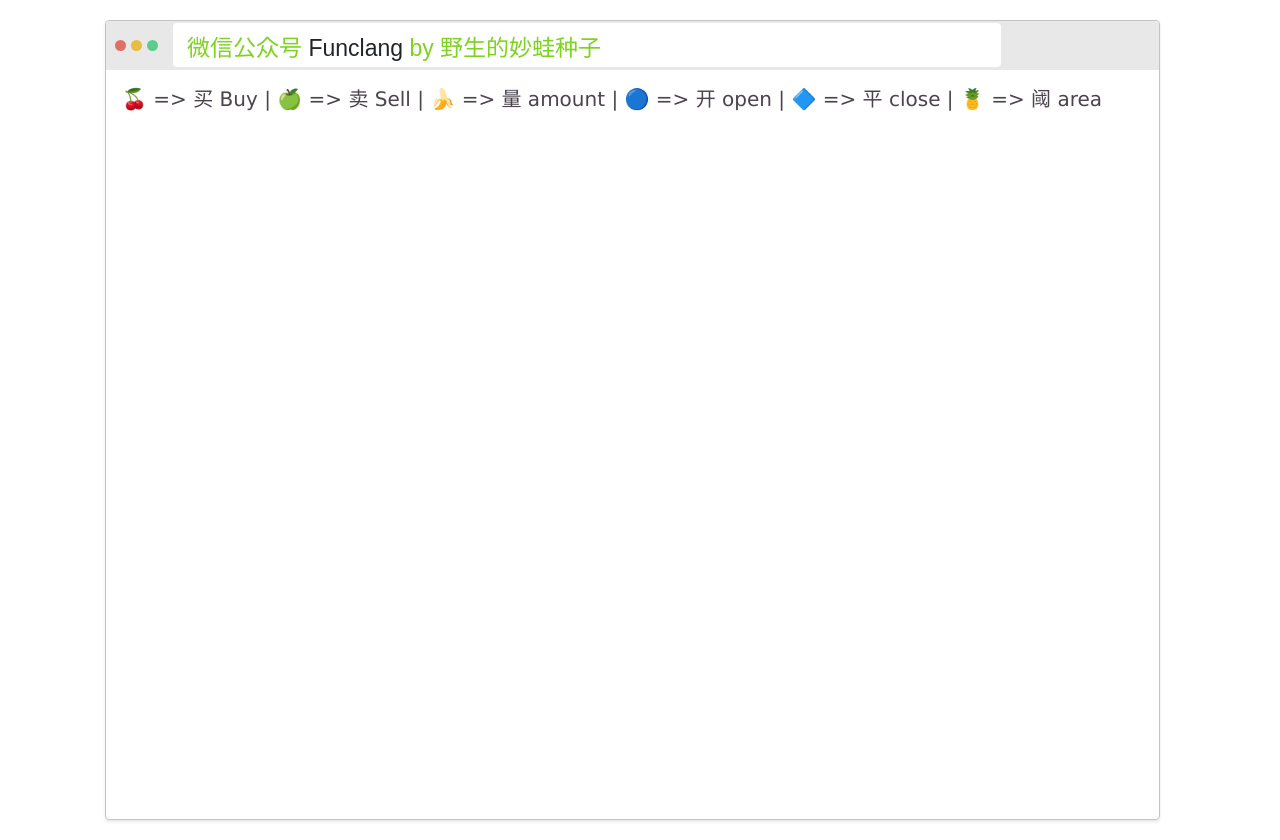
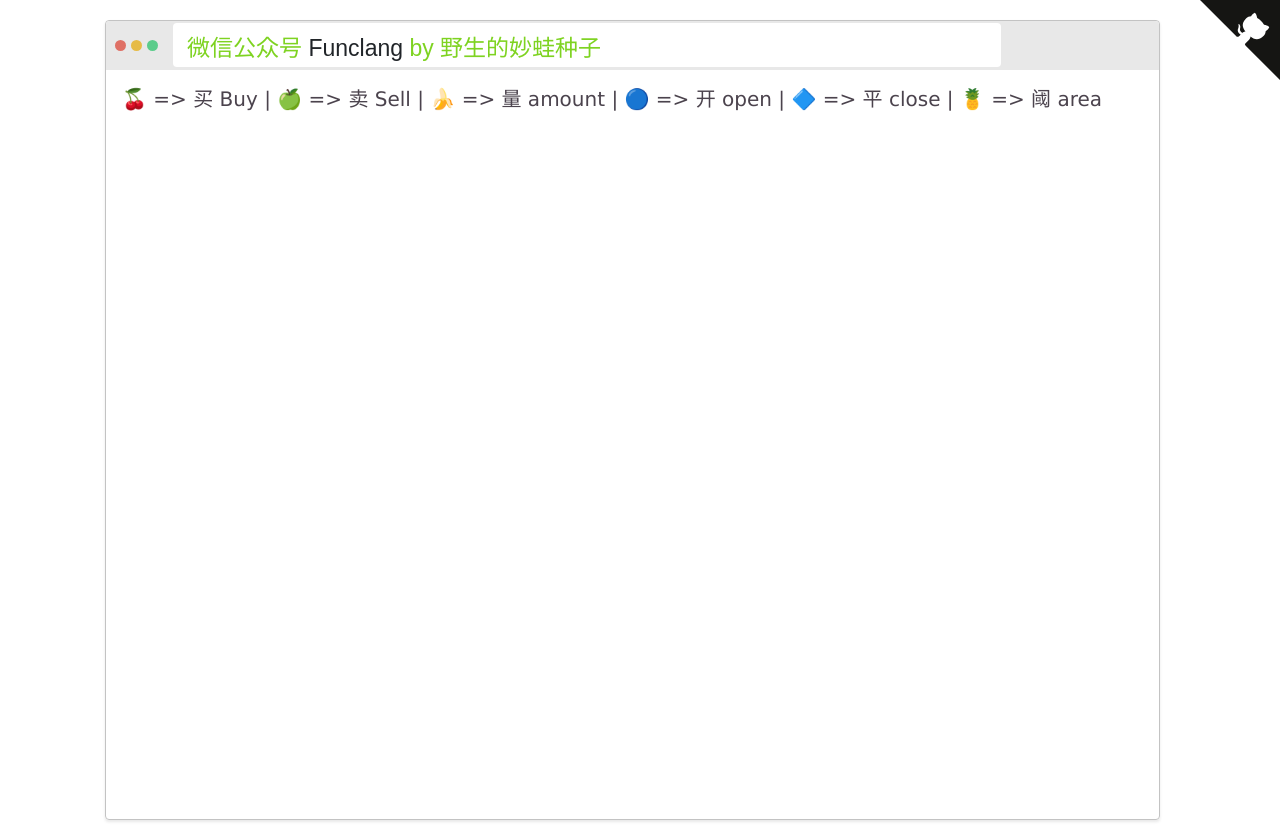
Before and after one commit to gaoming714/arkham, a website: page script/index.html in a window 1280 px wide. Drawn offline with nearby package versions, Linux system fonts and the light colour scheme; no server answers.

Commit message:
add github corners

```diff
--- a/script/index.html
+++ b/script/index.html
@@ -1,17 +1,20 @@
 <!DOCTYPE html>
 <html>
+
 <head>
   <title>Jokerpy</title>
-    <link href="https://cdn.bootcdn.net/ajax/libs/twitter-bootstrap/4.5.3/css/bootstrap.min.css" rel="stylesheet">
+  <link href="https://cdn.bootcdn.net/ajax/libs/twitter-bootstrap/4.5.3/css/bootstrap.min.css" rel="stylesheet" />
   <style>
     * {
       margin: 0;
       padding: 0;
       box-sizing: border-box;
     }
+
     body {
       font: 13px Helvetica, Arial;
     }
+
     form {
       background: #000;
       padding: 3px;
@@ -19,26 +22,31 @@
       bottom: 0;
       width: 100%;
     }
+
     form input {
       border: 0;
       padding: 10px;
       width: 90%;
       margin-right: 0.5%;
     }
+
     form button {
       width: 9%;
       background: rgb(130, 224, 255);
       border: none;
       padding: 10px;
     }
+
     #messages {
       list-style-type: none;
       margin: 0;
       padding: 0;
     }
+
     #messages li {
       padding: 5px 10px;
     }
+
     #messages li:nth-child(odd) {
       background: #eee;
     }
@@ -119,7 +127,7 @@
       display: none;
     }
 
-      .home #screen-fill .arrow > a {
+    .home #screen-fill .arrow>a {
       text-decoration: none;
     }
 
@@ -296,6 +304,7 @@
         opacity: 0;
         -webkit-transform: scale(1.15);
       }
+
       100% {
         opacity: 1;
         -webkit-transform: scale(1);
@@ -307,6 +316,7 @@
         opacity: 0;
         -webkit-transform: translateY(-20px);
       }
+
       100% {
         opacity: 1;
         -webkit-transform: translateY(0px);
@@ -318,6 +328,7 @@
         opacity: 0;
         transform: scale(1.15);
       }
+
       100% {
         opacity: 1;
         transform: scale(1);
@@ -329,6 +340,7 @@
         opacity: 0;
         transform: translateY(-20px);
       }
+
       100% {
         opacity: 1;
         transform: translateY(0px);
@@ -578,15 +590,14 @@
     }
   </style>
 </head>
+
 <body>
   <div class="container">
     <div class="window browser fading">
       <div class="header">
-        <span class="bullet bullet-red"></span
-        ><span class="bullet bullet-yellow"></span
-        ><span class="bullet bullet-green"></span
-        ><span class="title"
-          ><span class="scheme">微信公众号 </span>Funclang <span class="scheme"> by 野生的妙蛙种子 </span></span>
+        <span class="bullet bullet-red"></span><span class="bullet bullet-yellow"></span><span
+          class="bullet bullet-green"></span><span class="title"><span class="scheme">微信公众号 </span>Funclang
+          <span class="scheme"> by 野生的妙蛙种子 </span></span>
       </div>
       <div class="body">
         <!-- <p style="margin-bottom: 10px;">Have a nick day ~</p> -->
@@ -594,6 +605,56 @@
       </div>
     </div>
   </div>
+  <a href="https://github.com/gaoming714/arkham" class="github-corner" aria-label="View source on GitHub"><svg width="80" height="80"
+      viewBox="0 0 250 250" style="
+          fill: #151513;
+          color: #fff;
+          position: absolute;
+          top: 0;
+          border: 0;
+          right: 0;
+        " aria-hidden="true">
+      <path d="M0,0 L115,115 L130,115 L142,142 L250,250 L250,0 Z"></path>
+      <path
+        d="M128.3,109.0 C113.8,99.7 119.0,89.6 119.0,89.6 C122.0,82.7 120.5,78.6 120.5,78.6 C119.2,72.0 123.4,76.3 123.4,76.3 C127.3,80.9 125.5,87.3 125.5,87.3 C122.9,97.6 130.6,101.9 134.4,103.2"
+        fill="currentColor" style="transform-origin: 130px 106px" class="octo-arm"></path>
+      <path
+        d="M115.0,115.0 C114.9,115.1 118.7,116.5 119.8,115.4 L133.7,101.6 C136.9,99.2 139.9,98.4 142.2,98.6 C133.8,88.0 127.5,74.4 143.8,58.0 C148.5,53.4 154.0,51.2 159.7,51.0 C160.3,49.4 163.2,43.6 171.4,40.1 C171.4,40.1 176.1,42.5 178.8,56.2 C183.1,58.6 187.2,61.8 190.9,65.4 C194.5,69.0 197.7,73.2 200.1,77.6 C213.8,80.2 216.3,84.9 216.3,84.9 C212.7,93.1 206.9,96.0 205.4,96.6 C205.1,102.4 203.0,107.8 198.3,112.5 C181.9,128.9 168.3,122.5 157.7,114.1 C157.9,116.9 156.7,120.9 152.7,124.9 L141.0,136.5 C139.8,137.7 141.6,141.9 141.8,141.8 Z"
+        fill="currentColor" class="octo-body"></path>
+    </svg></a>
+  <style>
+    .github-corner:hover .octo-arm {
+      animation: octocat-wave 560ms ease-in-out;
+    }
+
+    @keyframes octocat-wave {
+
+      0%,
+      100% {
+        transform: rotate(0);
+      }
+
+      20%,
+      60% {
+        transform: rotate(-25deg);
+      }
+
+      40%,
+      80% {
+        transform: rotate(10deg);
+      }
+    }
+
+    @media (max-width: 500px) {
+      .github-corner:hover .octo-arm {
+        animation: none;
+      }
+
+      .github-corner .octo-arm {
+        animation: octocat-wave 560ms ease-in-out;
+      }
+    }
+  </style>
   <!-- <ul id="messages"></ul>
     <form action="">
       <input id="m" autocomplete="off" /><button>Send</button>
@@ -601,11 +662,17 @@
   <script src="/socket.io/socket.io.js"></script>
   <script src="https://cdn.bootcdn.net/ajax/libs/jquery/3.5.1/jquery.min.js"></script>
   <script>
-      var init_msg = "🍒 => 买  Buy "+ " | "+
-                "🍏 => 卖  Sell"+" | "+
-                "🍌 => 量  amount"+" | "+
-                "🔵 => 开  open"+ " | "+
-                "🔷 => 平  close"+ " | "+
+    var init_msg =
+      "🍒 => 买  Buy " +
+      " | " +
+      "🍏 => 卖  Sell" +
+      " | " +
+      "🍌 => 量  amount" +
+      " | " +
+      "🔵 => 开  open" +
+      " | " +
+      "🔷 => 平  close" +
+      " | " +
       "🍍 => 阈  area";
     $(function () {
       var socket = io();
@@ -616,7 +683,9 @@
         return false;
       });
       $("#tweets").prepend(
-            $("<li class='new'><span class='tweet'><a class='time'>").text(init_msg)
+        $("<li class='new'><span class='tweet'><a class='time'>").text(
+          init_msg
+        )
       );
       socket.on("chat message", function (msg) {
         // $("#messages").append($("<li>").text(msg));
@@ -627,4 +696,5 @@
     });
   </script>
 </body>
+
 </html>
```
Lines whose indentation alone changed are shown as unchanged.
